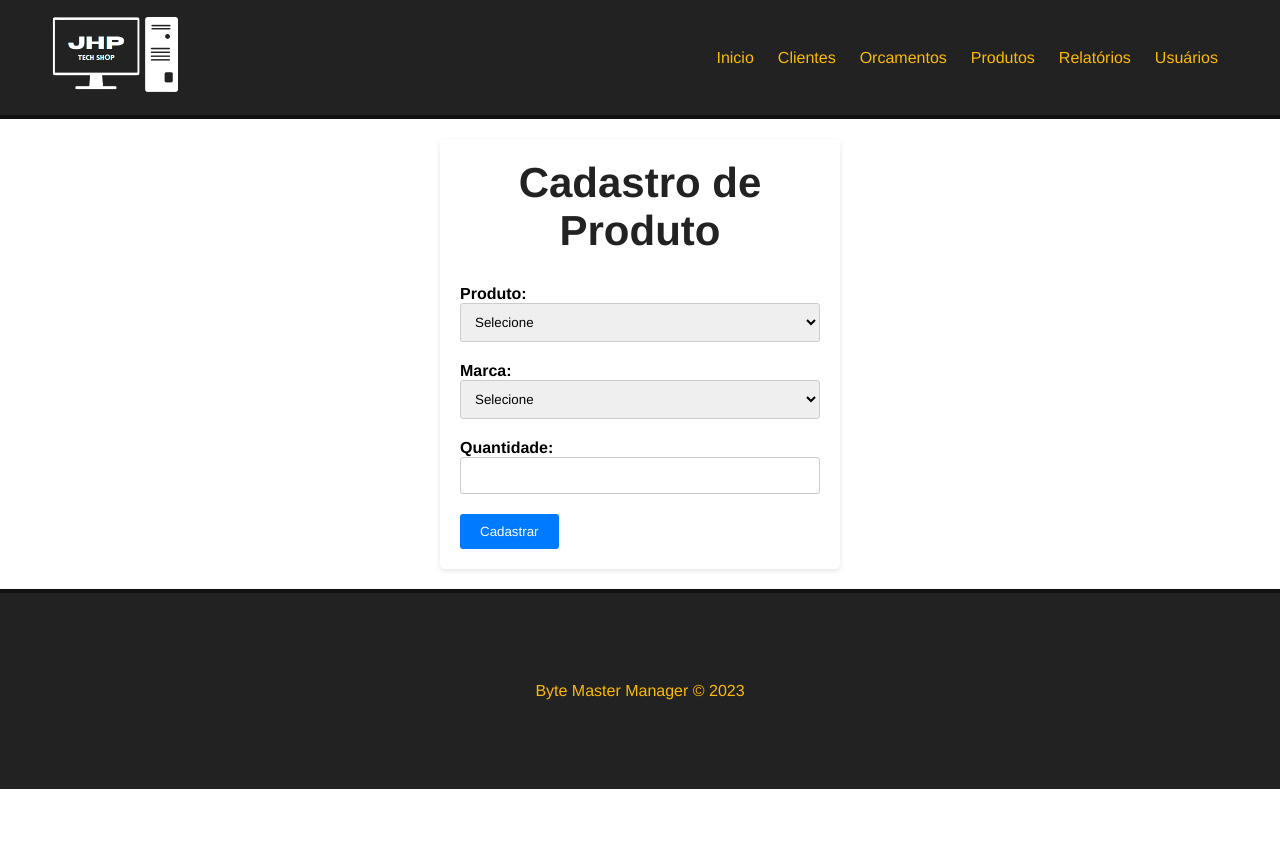
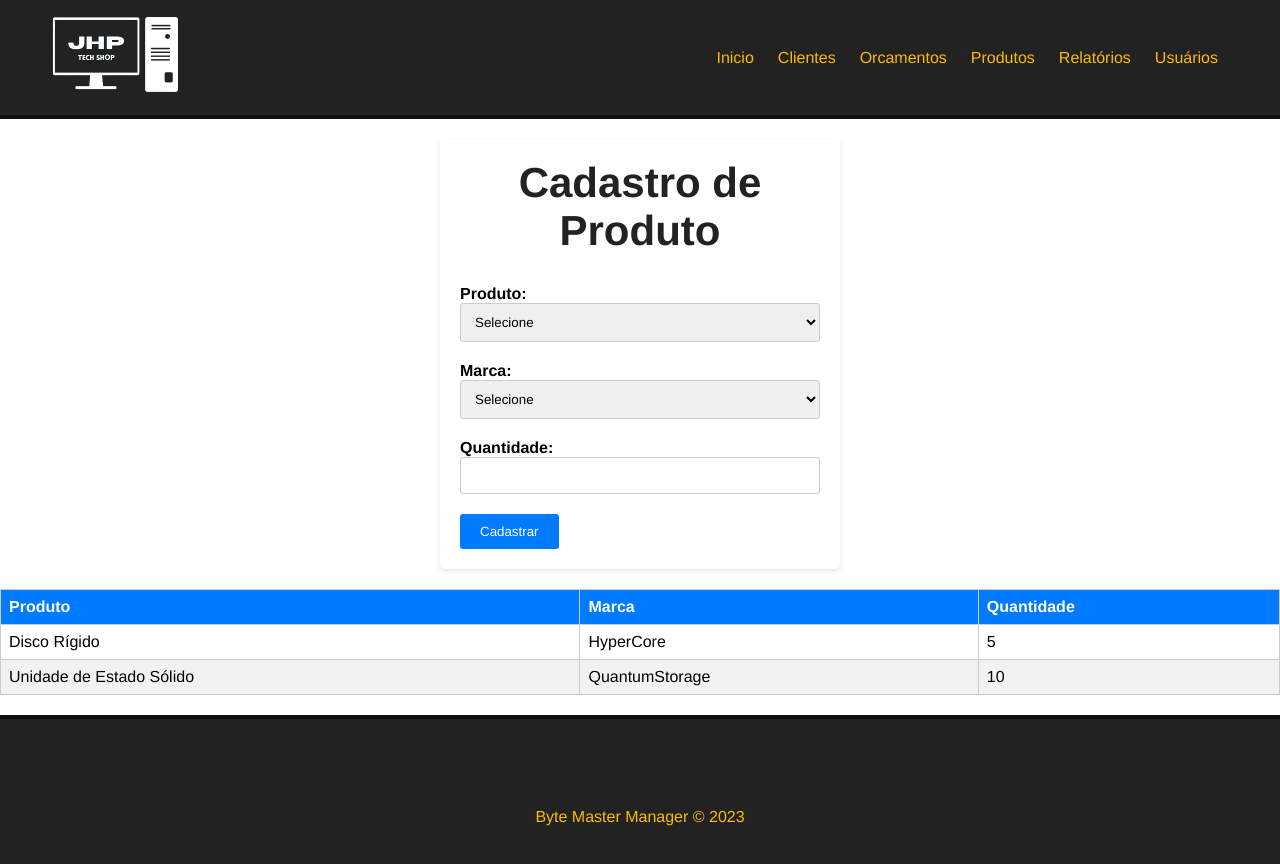
Before and after one commit to JoseHenriquePatrocinio/byte_master, a Vue app: page /produto in a window 1280 px wide. Shown: the top 864 px of the page. Before the commit the page ends 800 px from the top, so only its background shows below. Built offline with nearby package versions, Linux system fonts and the light colour scheme.

Commit message:
feat: tabela hardcoded para simular itens no banco de dados

```diff
--- a/src/components/FormProduto.vue
+++ b/src/components/FormProduto.vue
@@ -35,6 +35,27 @@
             </form>
         </div>
 
+        <table class="item-table">
+            <thead>
+                <tr>
+                    <th>Produto</th>
+                    <th>Marca</th>
+                    <th>Quantidade</th>
+                </tr>
+            </thead>
+            <tbody>
+                <tr>
+                    <td>Disco Rígido</td>
+                    <td>HyperCore</td>
+                    <td>5</td>
+                </tr>
+                <tr>
+                    <td>Unidade de Estado Sólido</td>
+                    <td>QuantumStorage</td>
+                    <td>10</td>
+                </tr>
+            </tbody>
+        </table>
     </div>
 </template>
 
@@ -45,7 +66,6 @@ export default {
 </script>
 
 <style scoped>
-
 .container {
     max-width: 400px;
     margin: 0 auto;
@@ -80,4 +100,27 @@ button[type="submit"] {
     border-radius: 3px;
     cursor: pointer;
 }
+
+.item-table {
+    width: 100%;
+    border-collapse: collapse;
+    margin-top: 20px;
+    font-size: 16px;
+}
+
+.item-table th,
+.item-table td {
+    border: 1px solid #ccc;
+    padding: 8px;
+    text-align: left;
+}
+
+.item-table th {
+    background-color: #007bff;
+    color: #fff;
+}
+
+.item-table tr:nth-child(even) {
+    background-color: #f2f2f2;
+}
 </style>
```
